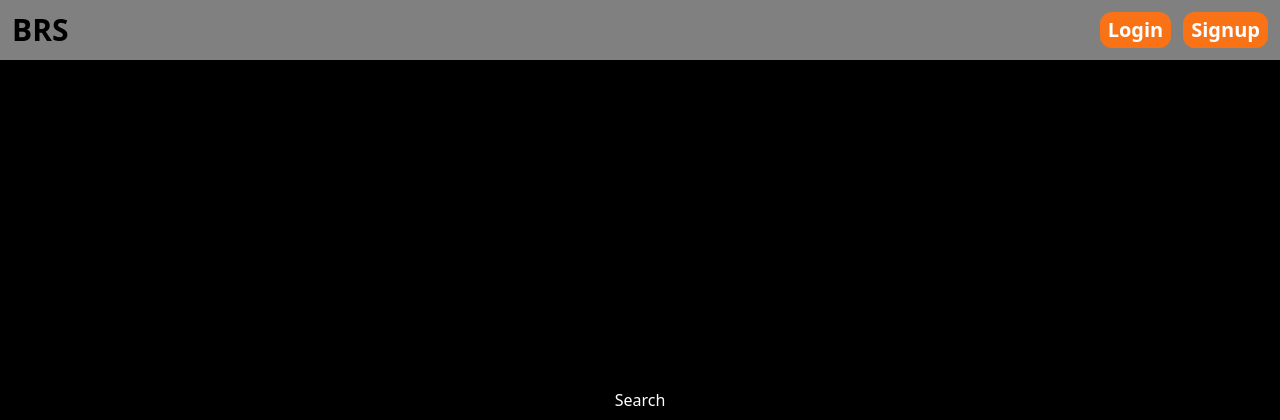
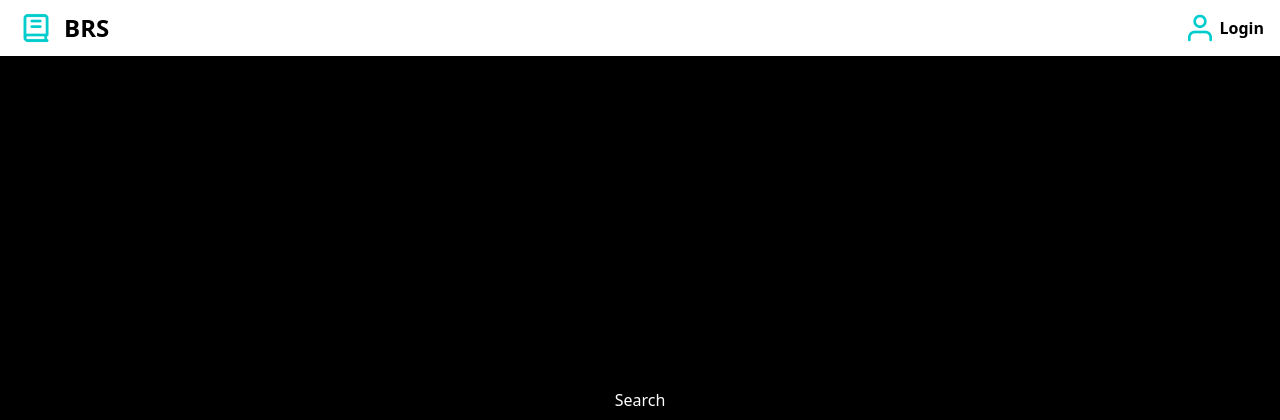
Before and after one commit to bogusdeck/BRS, a Django app: template templates/search.html in a window 1280 px wide. Shown: the top 420 px of the page. Run offline with Django 3.2, Linux system fonts and the light colour scheme; the template is opened without the code that fills it, so the values that code supplies are empty; some libraries are stand-ins or nearby versions.

Commit message:
base.html update with static files

```diff
--- a/templates/base.html
+++ b/templates/base.html
@@ -4,47 +4,60 @@
     <meta charset="UTF-8" />
     <meta name="viewport" content="width=device-width, initial-scale=1.0" />
     <script src="https://cdn.tailwindcss.com"></script>
-    <link
-      href="https://unpkg.com/tailwindcss@^2/dist/tailwind.min.css"
-      rel="stylesheet"
-    />
-
+    <link href="https://unpkg.com/tailwindcss@^2/dist/tailwind.min.css" rel="stylesheet" />
+    {% load static %}
+    <link rel="icon" href="{% static 'bookfa.png' %}" type="image/x-icon" />
     <title>{% block title %}{% endblock title %}</title>
 </head>
 <body class="bg-black">
-    <nav
-      class="bg-white bg-opacity-50 text-black text-xl p-3 text-center mb-1 font-semibold absolute top-0 w-full"
-    >
-      <div class="grid grid-cols-3">
-        <div class="col-span-1 flex items-start justify-start text-3xl">
-          BRS
+    <nav class="bg-white text-black  text-center font-semibold fixed top-0 w-full z-10 shadow-md">
+        <div class="container mx-auto px-4 py-2 flex items-center justify-between">
+            <div class="flex items-center">
+                <a href="{% if user.is_authenticated %}{% url 'home' %}{% else %}{% url 'welcome' %}{% endif %}" class="flex items-center space-x-2">
+                    <img src="{% static 'bookfa.png' %}" alt="Logo" class="h-10" />
+                    <p class="text-2xl font-bold">BRS</p>
+                </a>
             </div>
-        <div class="col-span-1">
-          <p>{% block name%}{%endblock name%}</p>
-        </div>
-        <div class="col-span-1 flex items-end justify-end gap-3">
-          <a
-            href="{% url 'signin' %}"
-            class="text-white text-md px-2 py-1 bg-orange-500 rounded-xl"
-            >Login</a
-          >
-          <a
-            href="{% url 'signup' %}"
-            class="text-white text-md px-2 py-1 bg-orange-500 rounded-xl"
-            >Signup</a
-          >
+            <div class="flex items-center space-x-4">
+                {% if user.is_authenticated %}
+                <form action="{% url 'logout' %}" method="POST">
+                    {% csrf_token %}
+                    <button type="submit" class="flex items-center space-x-1">
+                        <img src="{% static 'logout.png' %}" alt="Logout" class="h-8 mr-2 md:mr-0" />
+                        <span class="hidden md:inline">Logout</span>
+                    </button>
+                </form>
+                {% else %}
+                <a href="{% url 'signin' %}" class="flex items-center space-x-1">
+                    <img src="{% static 'login.png' %}" alt="Login" class="h-8 mr-2 md:mr-0" />
+                    <span class="hidden md:inline">Login</span>
+                </a>
+                {% endif %}
             </div>
         </div>
     </nav>
+
     {% if messages %}
-    <ul class="messages ">
+    <ul class="messages">
         {% for message in messages %}
-      <div class="flex items-center justify-center ">
-        <li class="{{ message.tags }} absolute top-16 text-3xl bg-red-400 w-fit rounded-md px-2 py-1 border-4 border-red-700">{{ message }}</li>
-      </div>
+        <li class="flex items-center justify-center fixed bottom-4 right-4 text-xl w-fit rounded-md px-4 py-2 border-4 {% if message.tags == 'success' %}bg-green-400 border-green-700{% elif message.tags == 'info' %}bg-blue-400 border-blue-700{% elif message.tags == 'warning' %}bg-yellow-400 border-yellow-700{% elif message.tags == 'danger' %}bg-red-400 border-red-700{% else %}bg-gray-400 border-gray-700{% endif %}">
+            {{ message }}
+        </li>
         {% endfor %}
     </ul>
+    <script>
+        // Automatically hide messages after 10 seconds (10000 milliseconds)
+        setTimeout(function () {
+            const messages = document.querySelectorAll(".messages li");
+            messages.forEach(function (message) {
+                message.style.transition = "opacity 1s ease";
+                message.style.opacity = "0";
+                setTimeout(() => message.remove(), 1000); // Remove the element after fading out
+            });
+        }, 5000);
+    </script>
     {% endif %}
-    {%block content%}{%endblock content%}
+
+    {% block content %}{% endblock content %}
 </body>
 </html>
--- a/templates/home.html
+++ b/templates/home.html
@@ -1,11 +1,11 @@
 {% extends "base.html" %}
 {% block title %}Home{% endblock %}
 {% if user.is_authenticated %}
-{% block name%} <span class="text-white text-4"> {{user.fname}} {{user.lname}} </span> {%endblock name%}
+
 {% endif %}
 
 {% block content %}
-
+<span class="text-black text-4"> {{user.fname}} {{user.lname}} </span>
 <h1 class="text-white min-h-screen text-center flex items-center justify-center">heheheheh</h1>
 
 
```
Also changed, not shown: BRS/settings.py (+11 -1 lines), BRS/views.py (+14 -5 lines), User/views.py (+8 -1 lines), db.sqlite3, static/BRS.png (added), static/book.gif (added), static/bookfa.png (added), static/login.png (added), static/logout.png (added), static/signup.png (added). Lines whose indentation alone changed are shown as unchanged.
